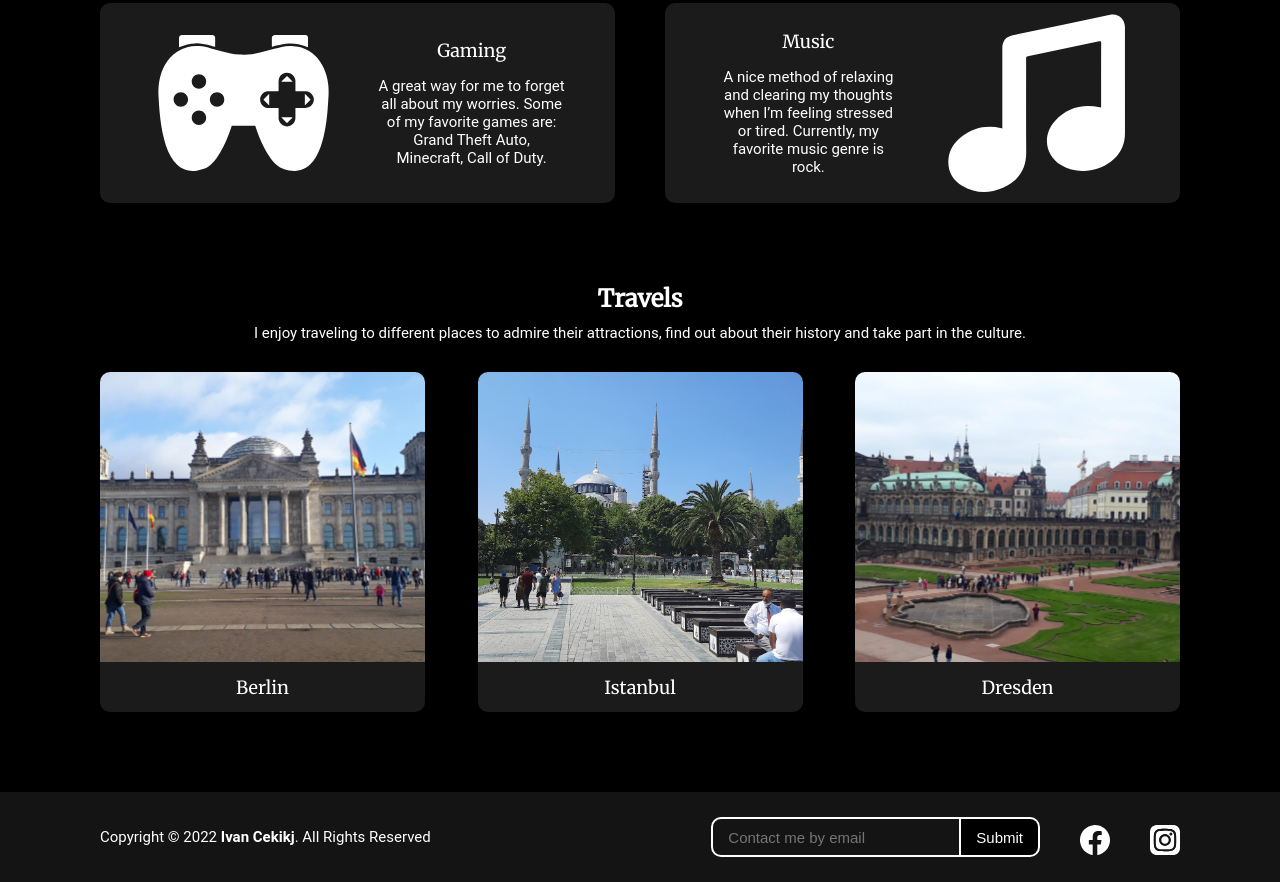
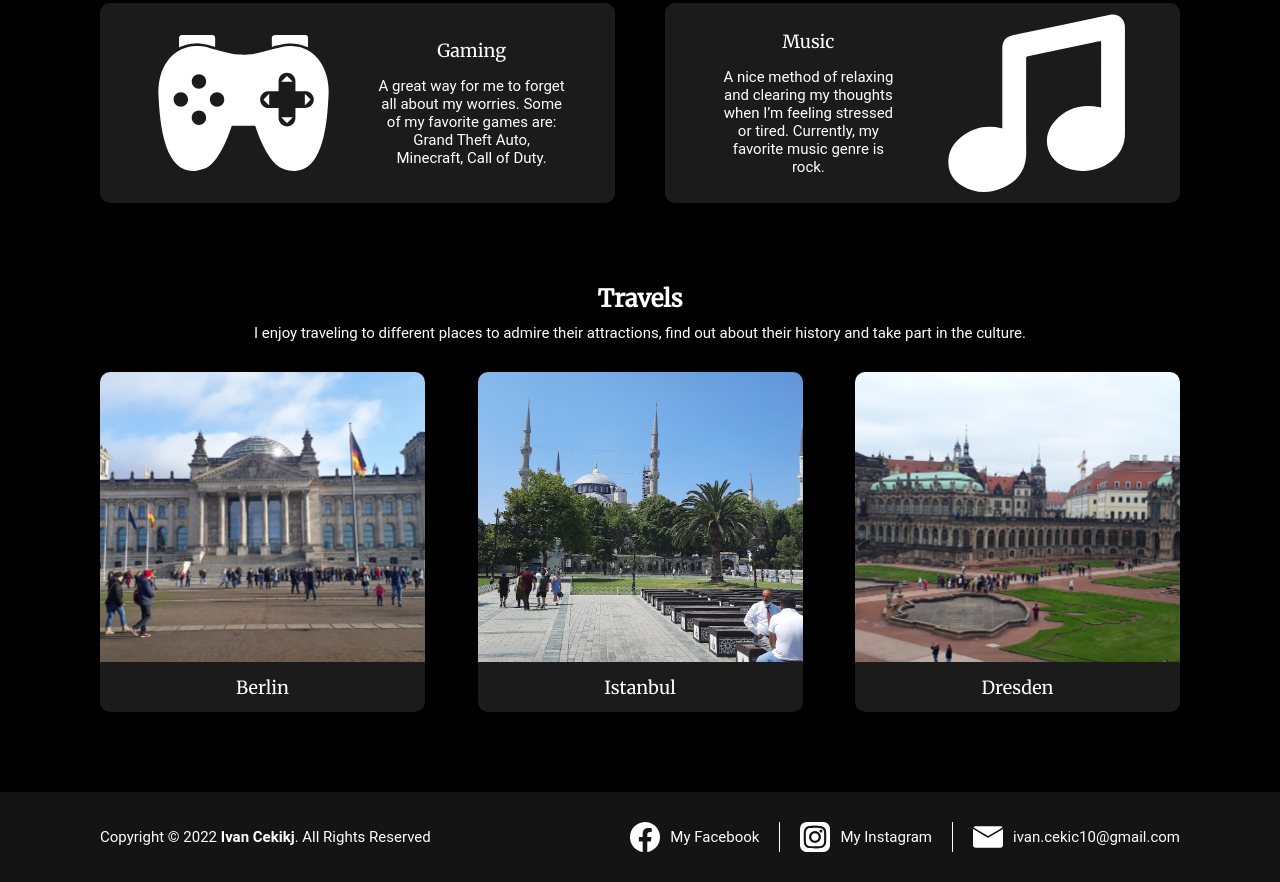
Before and after one commit to ivancekikj/PersonalWebPage, a plain HTML site: page index.html in a window 1280 px wide. Shown: the part 1544-2426 px from the top of the page. Drawn offline with Linux system fonts and the light colour scheme.

Commit message:
second commit

```diff
--- a/css/style.css
+++ b/css/style.css
@@ -59,12 +59,12 @@ header .container {
     font-size: 14px;
 }
 
-nav a {
+a {
     color: white;
     text-decoration: none;
 }
 
-nav a:hover {
+a:hover {
     color: red;
 }
 
@@ -239,57 +239,22 @@ footer .container {
     align-items: center;
 }
 
-#contact a {
+#contact img {
     width: 30px;
-    margin-left: 40px;
-    margin-top: 5px;
     height: 30px;
+    margin-right: 10px;
 }
 
-#contact a:first-of-type {
-    background: url("../img/facebook_logo.svg") no-repeat;
-    background-size: cover;
-}
-
-#contact a:first-of-type:hover {
-    background: url("../img/facebook_logo_hover.svg") no-repeat;
-}
-
-#contact a:last-of-type {
-    background: url("../img/instagram_logo.svg") no-repeat;
-    background-size: cover;
-}
-
-#contact a:last-of-type:hover {
-    background: url("../img/instagram_logo_hover.svg") no-repeat;
-}
-
-footer form {
+#contact > div, #contact a {
     display: flex;
     align-items: center;
 }
 
-footer form input {
-    border-radius: 10px 0 0 10px;
-    height: 40px;
-    background: #141414;
-    border: 2px white solid;
-    padding: 15px;
-    color: white;
-    width: 250px;
+#contact a {
+    padding-right: 20px;
+    border-right: 1px white solid;
 }
 
-footer form button {
-    cursor: pointer;
-    background: black;
-    padding: 0 15px;
-    color: white;
-    border: 2px solid white;
-    border-radius: 0 10px 10px 0;
-    border-left: none;
-    height: 40px;
+#contact a:last-of-type, #contact > div {
+    padding-left: 20px;
 }
-
-footer form button:hover {
-    background: red;
-}
--- a/index.html
+++ b/index.html
@@ -131,14 +131,12 @@
         <div class="container">
             <p>Copyright &copy; 2022 <strong>Ivan Cekikj</strong>. All Rights Reserved</p>
             <div id="contact">
-                <form action="#" method="post">
-                    <input type="email" name="email" placeholder="Contact me by email" maxlength="254">
-                    <button>Submit</button>
-                </form>
-                <a href="https://www.facebook.com/ivan.cekic.14" target="_blank"></a>
-                <a href="https://www.instagram.com/ivan_ivanovich_ivanovski/" target="_blank"></a>
+                <a href="https://www.facebook.com/ivan.cekic.14" target="_blank"><img src="img/facebook_logo.svg" alt="facebook logo">My Facebook</a>
+                <a href="https://www.instagram.com/ivan_ivanovich_ivanovski/" target="_blank"><img src="img/instagram_logo.svg" alt="">My Instagram</a>
+                <div><img src="img/email.svg" alt="email icon">ivan.cekic10@gmail.com</div>
             </div>
         </div>
     </footer>
+    <script src="js/script.js"></script>
 </body>
 </html>
--- /dev/null
+++ b/js/script.js
@@ -0,0 +1,15 @@
+document.querySelector(`#contact a[href*="facebook"]`).addEventListener("mouseover", e => {
+    document.querySelector(`img[src*="facebook"]`).src = "img/facebook_logo_hover.svg";
+});
+
+document.querySelector(`#contact a[href*="facebook"]`).addEventListener("mouseout", e => {
+    document.querySelector(`img[src*="facebook"]`).src = "img/facebook_logo.svg";
+});
+
+document.querySelector(`#contact a[href*="instagram"]`).addEventListener("mouseover", e => {
+    document.querySelector(`img[src*="instagram"]`).src = "img/instagram_logo_hover.svg";
+});
+
+document.querySelector(`#contact a[href*="instagram"]`).addEventListener("mouseout", e => {
+    document.querySelector(`img[src*="instagram"]`).src = "img/instagram_logo.svg";
+});
```
Also changed, not shown: img/email.svg (added).
